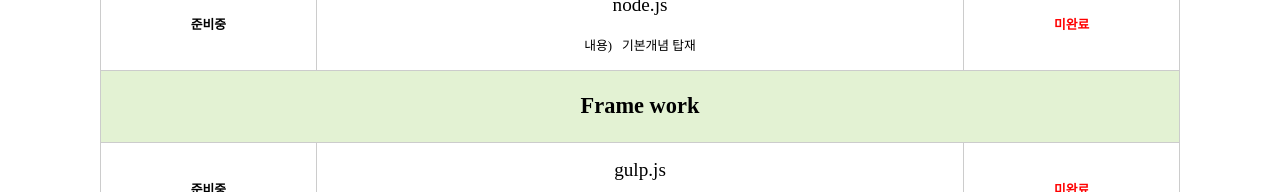
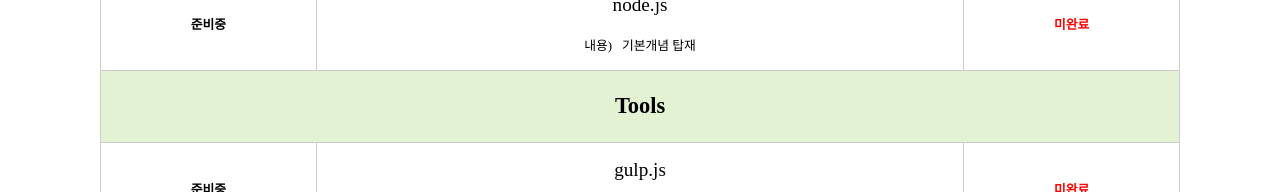
Before and after one commit to seunggonGwon/seunggonGwon, a plain HTML site: page index.html in a window 1280 px wide. Shown: the part 896-1088 px from the top of the page. Drawn offline with Linux system fonts and the light colour scheme.

Commit message:
Frame work 명칭 변경

```diff
--- a/index.html
+++ b/index.html
@@ -83,9 +83,9 @@
 				</td>
 				<td class="ing"></td>
 			</tr>
-			<!-- Frame work -->
+			<!-- Tools -->
 			<tr>
-				<td colspan="3" class="plan-context">Frame work</td>
+				<td colspan="3" class="plan-context">Tools</td>
 			</tr>
 			<tr>
 				<td class="yet"></td>
```
